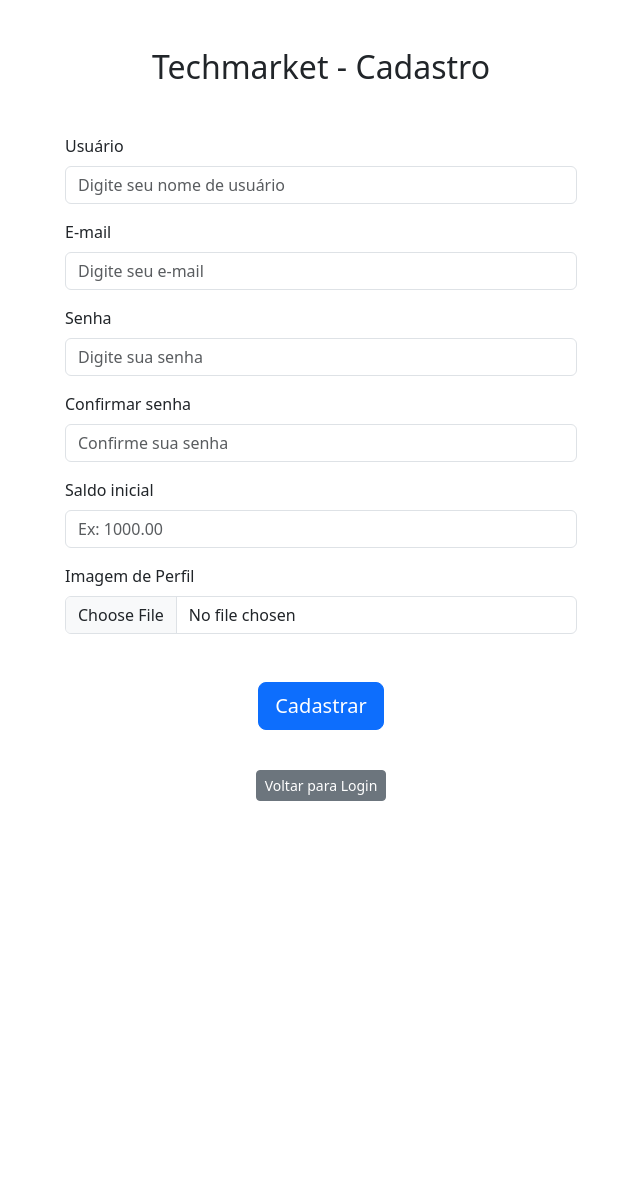
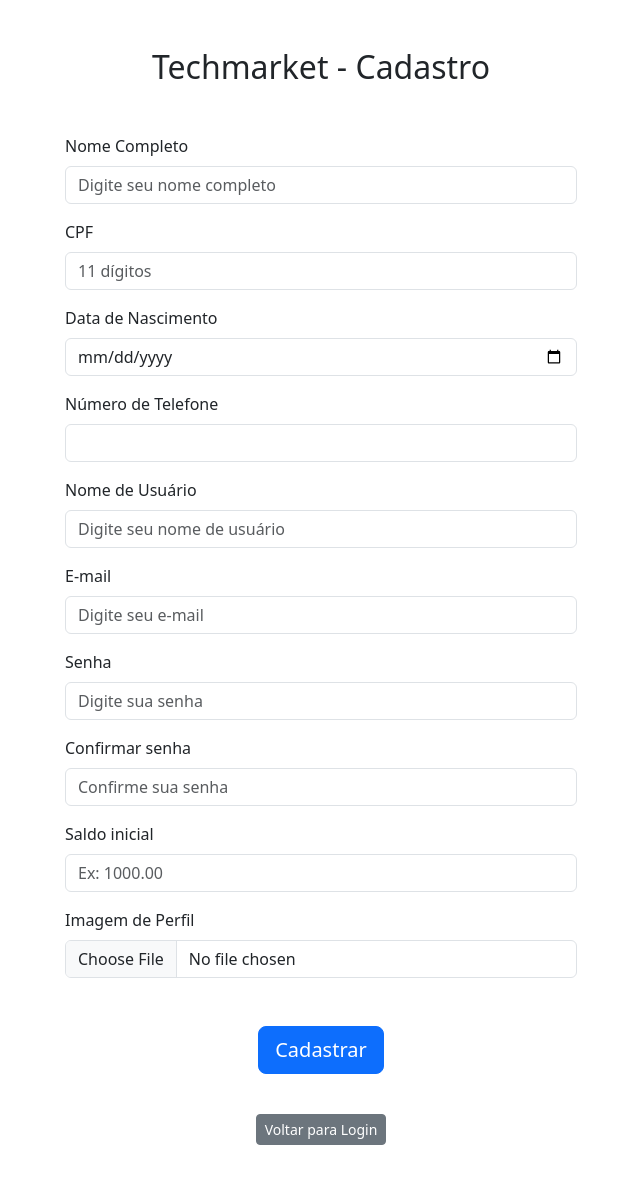
Before and after one commit to rodrigocostadev/TechMarket, a Django app: page /techmarket/cadastro/ in a window 1280 px wide. Shown: the whole page, without its empty margins (319-959 px from the left). Before the commit the page ends 801 px from the top, so only its background shows below. Run offline with Django 5.2, Linux system fonts and the light colour scheme; some libraries are stand-ins or nearby versions.

Commit message:
Validação de formulario de cadastro via JS

```diff
--- a/app_techmarket/models/PerfilUsuario.py
+++ b/app_techmarket/models/PerfilUsuario.py
@@ -2,9 +2,12 @@ from django.db import models
 from django.contrib.auth.models import User
 
 class PerfilUsuario(models.Model):
-    usuario = models.OneToOneField(User, on_delete=models.CASCADE)
+    usuario = models.OneToOneField(User, on_delete=models.CASCADE, related_name="perfil_usuario")
     saldo = models.DecimalField(max_digits=10, decimal_places=2, default=0.00)
     imagem = models.FileField(upload_to='media/imagens_perfil/', blank=True, null=True)
+    cpf = models.CharField(max_length=11, blank=True, null=True)
+    data_nascimento = models.CharField(max_length=10, blank=True, null=True)
+    numero_telefone = models.CharField(max_length=11, blank=True, null=True)
 
     def __str__(self):
         return f"{self.usuario.username} (Saldo: R$ {self.saldo})"
--- a/app_techmarket/templates/cadastro_usuario.html
+++ b/app_techmarket/templates/cadastro_usuario.html
@@ -39,37 +39,57 @@
     <div class="d-flex flex-column w-100 mb-5">
         <h2 class="mx-auto mb-5">Techmarket - Cadastro</h2>
 
-        <form method="POST" class="mx-auto" style="width:40%;" action="{% url 'cadastro_view' %}" enctype="multipart/form-data">
+        <form id="cadastroForm" method="POST" class="mx-auto" style="width:40%;" action="{% url 'cadastro_view' %}" enctype="multipart/form-data">
             {% csrf_token %}
 
             <div class="mb-3">
-                <label class="form-label">Usuário</label>
-                <input type="text" name="usuario" class="form-control" placeholder="Digite seu nome de usuário" required>
+                <label class="form-label">Nome Completo</label>
+                <input id="nome_completo" type="text" name="nome_completo" class="form-control" placeholder="Digite seu nome completo" required>
+            </div>
+
+            <div class="mb-3">
+                <label class="form-label">CPF</label>
+                <input id="cpf" type="number" step="1" name="cpf" class="form-control" placeholder="11 dígitos" required>
+            </div>
+
+            <div class="mb-3">
+                <label class="form-label">Data de Nascimento</label>
+                <input id="data_nascimento" type="date" name="data_nascimento" class="form-control" required>
+            </div>
+
+            <div class="mb-3">
+                <label class="form-label">Número de Telefone</label>
+                <input id="telefone" type="number" step="1" name="telefone" class="form-control" required>
+            </div>
+
+            <div class="mb-3">
+                <label class="form-label">Nome de Usuário</label>
+                <input id="usuario"  type="text" name="usuario" class="form-control" placeholder="Digite seu nome de usuário" required>
             </div>
 
             <div class="mb-3">
                 <label class="form-label">E-mail</label>
-                <input type="email" name="email" class="form-control" placeholder="Digite seu e-mail" required>
+                <input id="email" type="email" name="email" class="form-control" placeholder="Digite seu e-mail" required>
             </div>
 
             <div class="mb-3">
                 <label class="form-label">Senha</label>
-                <input type="password" name="senha1" class="form-control" placeholder="Digite sua senha" required>
+                <input id="senha1" type="password" name="senha1" class="form-control" placeholder="Digite sua senha" required>
             </div>
 
             <div class="mb-3">
                 <label class="form-label">Confirmar senha</label>
-                <input type="password" name="senha2" class="form-control" placeholder="Confirme sua senha" required>
+                <input id="senha2" type="password" name="senha2" class="form-control" placeholder="Confirme sua senha" required>
             </div>
 
             <div class="mb-3">
                 <label class="form-label">Saldo inicial</label>
-                <input type="number" step="0.01" name="saldo" class="form-control" placeholder="Ex: 1000.00" required>
+                <input id="saldo" type="number" step="0.01" name="saldo" class="form-control" placeholder="Ex: 1000.00" required>
             </div>
 
             <div class="mb-3">
                 <label class="form-label">Imagem de Perfil</label>
-                <input type="file" name="imagem" class="form-control" accept="image/*" required>
+                <input id="imagem" type="file" name="imagem" class="form-control" accept="image/*" required>
             </div>
 
             <div class="d-flex justify-content-center mt-5">
@@ -84,3 +104,118 @@
         </div>
     </div>
 </div>
+
+
+<script src="https://cdn.jsdelivr.net/npm/sweetalert2@11"></script>
+
+
+<script>
+document.getElementById("cadastroForm").addEventListener("submit", async function(event) {
+    event.preventDefault();
+
+    const mensagem = document.getElementById("mensagem");
+    //mensagem.textContent = "";
+
+    const cpf = document.getElementById("cpf").value.trim();
+    const dataNasc = document.getElementById("data_nascimento").value;
+    const telefone = document.getElementById("telefone").value.trim();
+    const senha1 = document.getElementById("senha1").value;
+    const senha2 = document.getElementById("senha2").value;
+
+    // CPF precisa ter 11 dígitos numéricos
+    if (!/^\d{11}$/.test(cpf)) {
+        Swal.fire({
+            icon: 'error',
+            title: 'CPF inválido',
+            text: 'O CPF deve conter exatamente 11 dígitos numéricos.'
+        });
+        return;
+    }
+
+    // Telefone: 10 ou 11 dígitos
+    if (!/^\d{10,11}$/.test(telefone)) {
+        Swal.fire({
+            icon: 'error',
+            title: 'Telefone inválido',
+            text: 'O telefone deve conter 10 ou 11 dígitos (DDD incluso).'
+        });
+        return;
+    }
+
+    // Data de nascimento: mínimo 18 anos
+    const hoje = new Date();
+    const nascimento = new Date(dataNasc);
+    const idade = hoje.getFullYear() - nascimento.getFullYear();
+    const mesAjuste = hoje.getMonth() < nascimento.getMonth() ||
+                      (hoje.getMonth() === nascimento.getMonth() && hoje.getDate() < nascimento.getDate());
+    if (idade < 18 || (idade === 18 && mesAjuste)) {
+        Swal.fire({
+            icon: 'warning',
+            title: 'Idade mínima não atingida',
+            text: 'Você precisa ter pelo menos 18 anos para se cadastrar.'
+        });
+
+        return;
+    }
+
+    // Senhas iguais
+    if (senha1 !== senha2) {
+        Swal.fire({
+            icon: 'error',
+            title: 'Senhas diferentes',
+            text: 'As senhas informadas não coincidem.'
+        });
+        return;
+    }
+
+    const form = document.getElementById("cadastroForm");
+    const formData = new FormData(form);
+
+    try {
+        const response = await fetch("/techmarket/cadastro/", {
+            method: "POST",
+            body: formData,
+            headers: {
+                "X-CSRFToken": document.querySelector("[name=csrfmiddlewaretoken]").value,
+            }
+        });
+
+        if (response.redirected) {
+            Swal.fire({
+                icon: 'success',
+                title: 'Cadastro realizado!',
+                text: 'Seu cadastro foi concluído com sucesso!',
+                showConfirmButton: false,
+                timer: 2000
+            }).then(() => {
+                window.location.href = response.url;
+            });
+        } else if (response.ok) {
+            const data = await response.text();
+            Swal.fire({
+                icon: 'success',
+                title: 'Cadastro realizado!',
+                text: 'Faça login para continuar.',
+                showConfirmButton: false,
+                timer: 2000
+            }).then(() => {
+                window.location.href = response.url;
+            });
+        } else {
+            Swal.fire({
+                icon: 'error',
+                title: 'Erro no cadastro',
+                text: 'Ocorreu um problema ao enviar os dados. Tente novamente.'
+            });
+        }
+
+    } catch (error) {
+        console.error("Erro na requisição:", error);
+        Swal.fire({
+            icon: 'error',
+            title: 'Erro de conexão',
+            text: 'Não foi possível se conectar ao servidor.'
+        });
+    }
+});
+</script>
--- a/app_techmarket/templates/home.html
+++ b/app_techmarket/templates/home.html
@@ -134,7 +134,7 @@
                     <p style="height:65%; display:flex; align-items:center; justify-content:center; font-family: sans-serif;">Sem foto disponível</p>
                 {% endif %}
                     {% comment %} <h2 style="font-family: sans-serif;">{{ produto.titulo }}</h2> {% endcomment %}
-                    <h2 class="fs-3">{{ produto.titulo }}</h2>
+                    <h2 class="fs-5">{{ produto.titulo }}</h2>
                     <p style="font-family: sans-serif;" >R$ {{ produto.preco }}</p>
                 </div>
                 </a>
--- a/app_techmarket/views/CadastroUsuarioView.py
+++ b/app_techmarket/views/CadastroUsuarioView.py
@@ -6,10 +6,15 @@ from django.http import HttpResponse, JsonResponse
 from django.contrib.auth import authenticate, login, logout
 from django.contrib.auth.models import User
 from app_techmarket.models import PerfilUsuario
+from app_techmarket.models.Movimentacao import Movimentacao
 
 def cadastro_view(request):
 
     if request.method == "POST":
+        nome_completo = request.POST.get("nome_completo")
+        cpf = request.POST.get("cpf")
+        data_nascimento = request.POST.get("data_nascimento")
+        numero_telefone = request.POST.get("telefone")
         usuario = request.POST.get("usuario")
         email = request.POST.get("email")
         senha1 = request.POST.get("senha1")
@@ -25,8 +30,34 @@ def cadastro_view(request):
             messages.error(request, "Usuário já existe.")
             return redirect('cadastro_view')
 
-        novo_usuario = User.objects.create_user(username=usuario, email=email, password=senha1)
-        PerfilUsuario.objects.create(usuario=novo_usuario, saldo=saldo, imagem=imagem)
+        ano = data_nascimento.split("-")[0]
+        mes = data_nascimento.split("-")[1]
+        dia = data_nascimento.split("-")[2]
+
+        data_nascimento = f"{dia}/{mes}/{ano}"
+
+        novo_usuario = User.objects.create_user(
+            username=usuario,
+            first_name=nome_completo.split(" ")[0],
+            last_name=" ".join(nome_completo.split(" ")[1:]),
+            email=email,
+            password=senha1,
+        )
+
+        PerfilUsuario.objects.create(
+            usuario=novo_usuario,
+            saldo=saldo,
+            imagem=imagem,
+            cpf=cpf,
+            data_nascimento=data_nascimento,
+            numero_telefone=numero_telefone,
+        )
+
+        Movimentacao.objects.create(
+            usuario=novo_usuario,
+            valor=saldo,
+            tipo_movimentacao="Deposito"
+        )
 
         messages.success(request, "Cadastro realizado com sucesso! Faça login para continuar.")
         return redirect('login')
```
Also changed, not shown: app_techmarket/templates/extrato.html (+15 -9 lines), app_techmarket/templates/perfil.html (+14 -0 lines), app_techmarket/migrations/0007_perfilusuario_cpf_perfilusuario_data_nascimento_and_more.py (added), app_techmarket/migrations/0008_alter_perfilusuario_usuario.py (added), app_techmarket/migrations/0009_alter_perfilusuario_numero_telefone.py (added), media/imagens_perfil/img_github_DJQAE8x.jpg (added), media/imagens_perfil/img_github_FWQu7xg.jpg (added), media/imagens_perfil/img_github_ZDRb2vv.jpg (added), media/imagens_perfil/img_github_frFQW6S.jpg (added), media/imagens_perfil/img_github_jONCk56.jpg (added).
